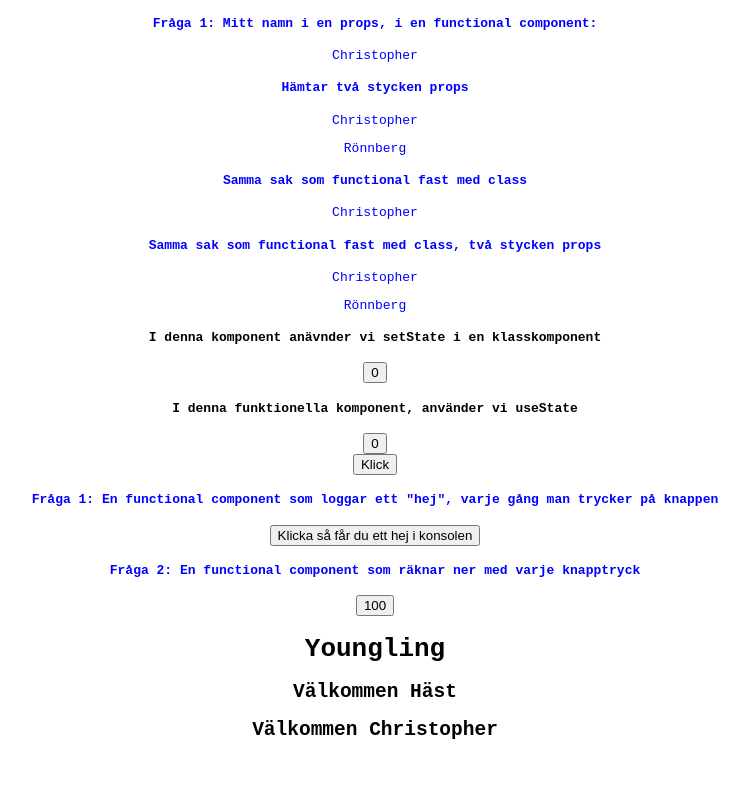
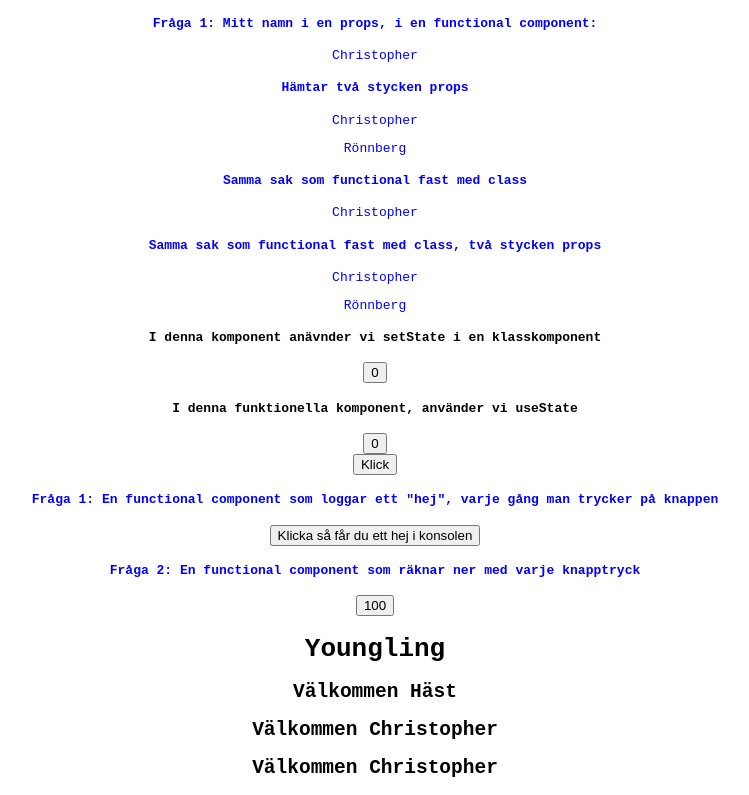
Before and after one commit to chrillah/firstreact, a React (Create React App) app: page / in a window 1280 px wide. Shown: the part 339-1134 px from the top of the page, without its empty margins (265-1014 px from the left). Before the commit the page ends 1096 px from the top, so only its background shows below. Built offline with nearby package versions, Linux system fonts and the light colour scheme.

Commit message:
conditional rendering

```diff
--- a/src/App.js
+++ b/src/App.js
@@ -42,6 +42,7 @@ import ConditionalRenderingTwo from './component/ConditionalRenderingTwo';
 // LESSON WEEK 2 MED RICHARD
 import ClassConditionalRenderingLessonOne from './component/ClassConditionalRenderingLessonOne';
 import ClassConditionalRenderingLessonTwo from './component/ClassConditionalRenderingLessonTwo';
+import ClassConditionalRenderingLessonThree from './component/ClassConditionalRenderingLessonThree';
 
 // hämtar in komponenten
 function App() {
@@ -90,6 +91,7 @@ function App() {
 
         <ClassConditionalRenderingLessonOne />
         <ClassConditionalRenderingLessonTwo />
+        <ClassConditionalRenderingLessonThree />
     </div>
   );
 }
--- /dev/null
+++ b/src/component/ClassConditionalRenderingLessonThree.js
@@ -0,0 +1,22 @@
+import React, { Component } from 'react'
+
+class ClassConditionalRenderingLessonThree extends Component {
+    constructor(props) {
+      super(props)
+
+      this.state = {
+         isLoggedIn : true
+      }
+    }
+  render() {
+    return (
+        this.state.isLoggedIn ? (
+            <div><h2>Välkommen Christopher</h2></div>
+        ) : (
+            <div><h2>Välkommen Häst</h2></div>
+        )
+    )
+  }
+}
+
+export default ClassConditionalRenderingLessonThree
```
